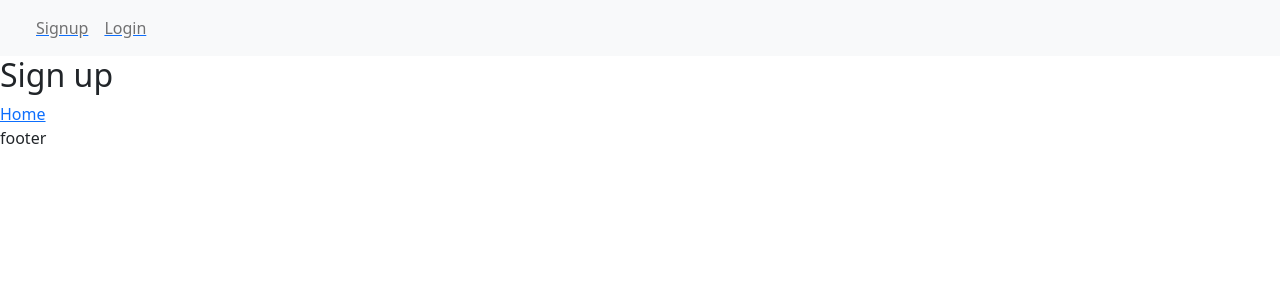
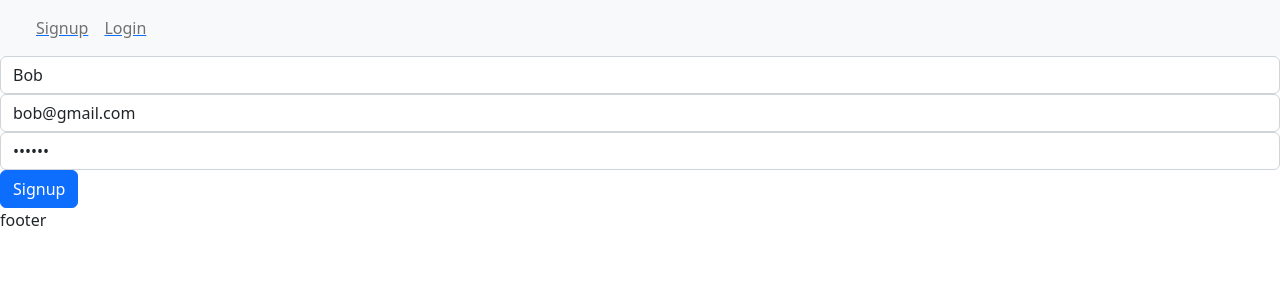
Before and after one commit to David-mwendwa/seo-blog, a Next.js app in the folder frontend/: page /signup in a window 1280 px wide. Shown: the top 300 px of the page. Built offline with nearby package versions, Linux system fonts and the light colour scheme.

Commit message:
create a signup form

```diff
--- /dev/null
+++ b/frontend/components/auth/SignupComponent.js
@@ -0,0 +1,59 @@
+import { useState } from 'react';
+
+const Signup = () => {
+  const [values, setValues] = useState({
+    name: 'Bob',
+    email: 'bob@gmail.com',
+    password: 'bob123',
+    error: '',
+    loading: false,
+    message: '',
+    showForm: true,
+  });
+  const { name, email, password, error, loading, showForm } = values;
+  const handleSubmit = (e) => {
+    e.preventDefault();
+    console.table({ name, email, password, error, loading, showForm });
+  };
+
+  const handleChange = (name) => (e) => {
+    setValues({ ...values, error: false, [name]: e.target.value });
+  };
+
+  return (
+    <>
+      <form onSubmit={handleSubmit}>
+        <div className='form-group'>
+          <input
+            onChange={handleChange('name')}
+            type='text'
+            value={name}
+            className='form-control'
+            placeholder='name'
+          />
+        </div>
+        <div className='form-group'>
+          <input
+            onChange={handleChange('email')}
+            type='email'
+            value={email}
+            className='form-control'
+            placeholder='email'
+          />
+        </div>
+        <div className='form-group'>
+          <input
+            onChange={handleChange('password')}
+            type='password'
+            value={password}
+            className='form-control'
+            placeholder='password'
+          />
+        </div>
+        <button className='btn btn-primary'>Signup</button>
+      </form>
+    </>
+  );
+};
+
+export default Signup;
--- a/frontend/pages/signup.js
+++ b/frontend/pages/signup.js
@@ -1,10 +1,10 @@
 import Link from 'next/link';
 import Layout from '../components/Layout';
+import SignupComponent from '../components/auth/SignupComponent';
 
 const SignUp = () => (
   <Layout>
-    <h2>Sign up</h2>
-    <Link href='/'>Home</Link>
+    <SignupComponent />
   </Layout>
 );
 
```
